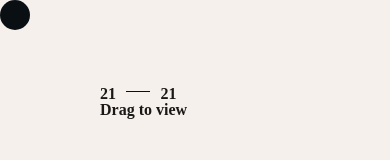
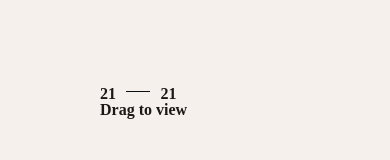
Before and after one commit to adcanis/jerseyville, a React (Create React App) app: page / in a window 390 px wide. Shown: the top 160 px of the page. Built offline with nearby package versions, Linux system fonts and the light colour scheme; a web font is replaced by a local one.

Commit message:
fix to cursor

```diff
--- a/src/App.js
+++ b/src/App.js
@@ -12,7 +12,14 @@ function App() {
   const ref = useRef(null);
   const id = useRef(null);
   const [isLoading, setIsLoading] = useState(true);
+  const [isMobile, setIsMobile] = useState(false);
   const [timer, setTimer] = useState(3);
+
+  useEffect(() => {
+    if (window.innerWidth <= 480) {
+      setIsMobile(true);
+    } else setIsMobile(false);
+  }, []);
 
   useLocoScroll(!isLoading);
 
@@ -48,7 +55,7 @@ function App() {
 
   return (
     <>
-      <Cursor />
+      {!isMobile && <Cursor />}
       <div
         className="main-container"
         id="main-container"
```
